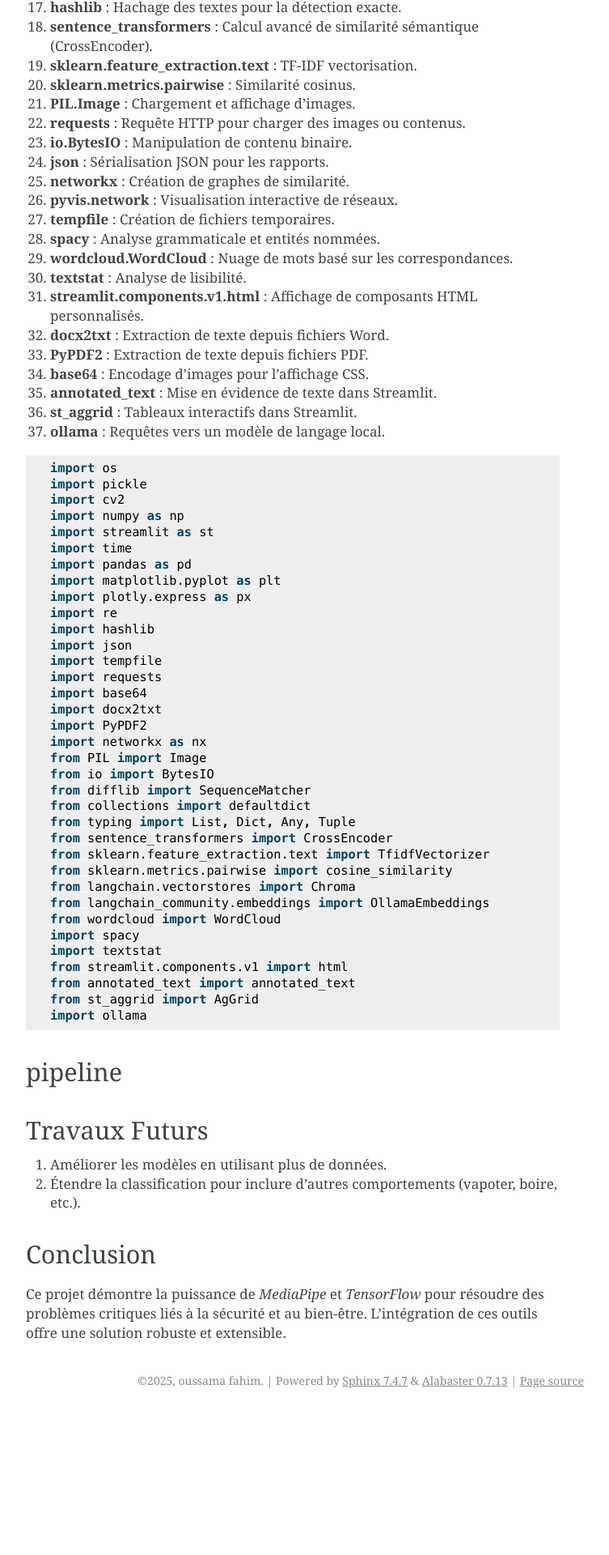
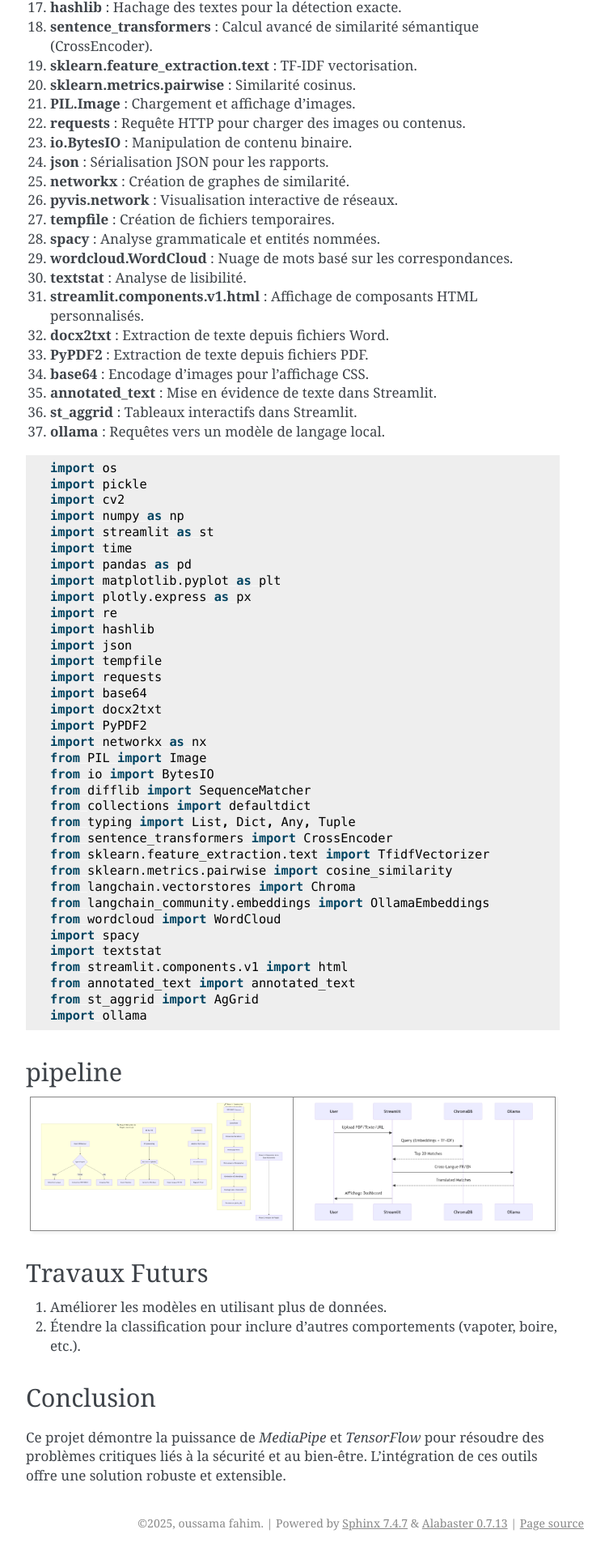
Before and after one commit to Oussama-fahim/plagiarism_checker, a Sphinx documentation site: the page built from source/index.rst, in a window 1280 px wide. Shown: the part 2429-4349 px from the top of the page at 81% size, without its empty margins (388-1141 px from the left). Built offline with Sphinx 7.4.7, drawn with Linux system fonts in a browser that asks for light colours; before the commit the page ends 4173 px from its top, so only the background shows below that.

Commit message:
Update index.rst

```diff
--- a/source/index.rst
+++ b/source/index.rst
@@ -148,6 +148,16 @@ Les bibliothèques suivantes sont nécessaires pour le projet :
 
 pipeline
 ========
+.. list-table::
+   :widths: 50 50
+   :align: center
+
+   * - .. image:: image/1.png
+         :alt: Image 1
+         :width: 300px
+     - .. image:: image/2.png
+         :alt: Image 2
+         :width: 300px
 
 
 
```
